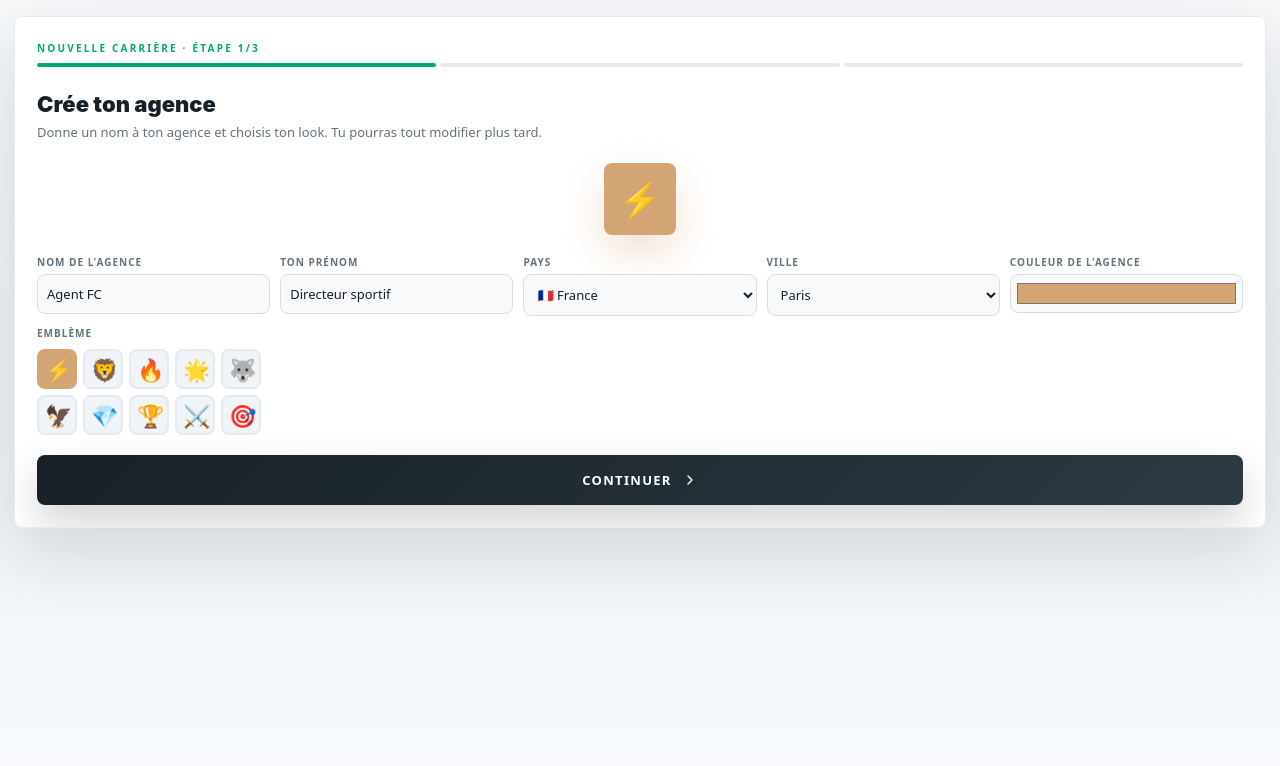
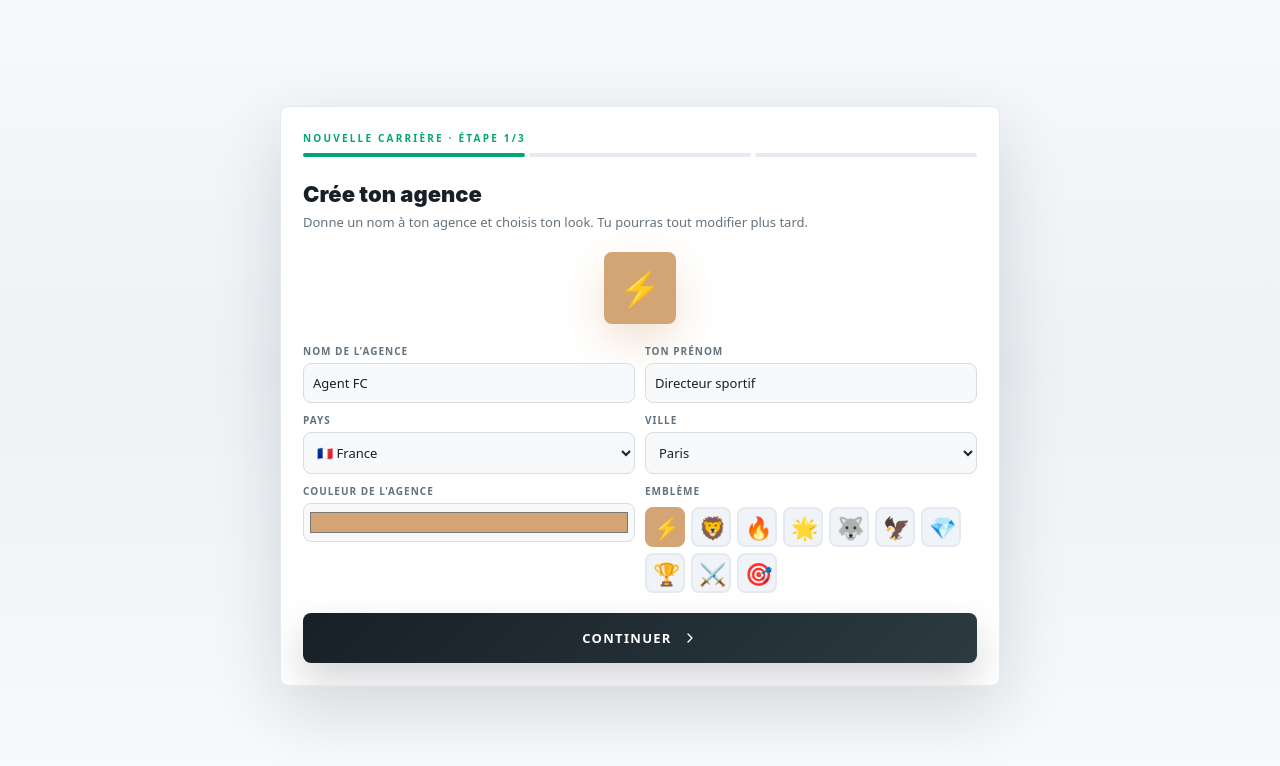
Before and after one commit to Fixi0/AgentGame, a React (Vite) app: page / in a window 1280 px wide. Shown: the top 766 px of the page. Built offline with nearby package versions, Linux system fonts and the light colour scheme.

Commit message:
Lock onboarding viewport and buttons

```diff
--- a/src/components/styles.js
+++ b/src/components/styles.js
@@ -25,11 +25,13 @@ export const S = {
   },
   scrollArea: { flex: 1, overflowY: 'auto', overflowX: 'hidden', WebkitOverflowScrolling: 'touch', background: 'linear-gradient(180deg,#f7f9fb,#eef2f5 46%,#f8fafc)', maxWidth: '100vw' },
   onboardingWrap: {
-    width: '100%',
-    height: '100%',
-    minHeight: '100%',
+    position: 'fixed',
+    inset: 0,
+    width: '100vw',
+    height: '100vh',
+    minHeight: '100vh',
     display: 'flex',
-    alignItems: 'flex-start',
+    alignItems: 'center',
     justifyContent: 'center',
     overflowY: 'auto',
     overflowX: 'hidden',
@@ -41,7 +43,7 @@ export const S = {
   onboardingCard: {
     width: '100%',
     maxWidth: 720,
-    maxWidth: '100vw',
+    maxWidth: 'min(720px, calc(100vw - 28px))',
     minWidth: 0,
     maxHeight: 'calc(100vh - 32px)',
     overflowY: 'auto',
@@ -95,8 +97,8 @@ export const S = {
   sumRow: { display: 'flex', justifyContent: 'space-between', padding: '9px 0', borderBottom: '1px solid #eef2f5', fontSize: 13 },
   sumK: { color: '#64727d', fontFamily: 'system-ui,sans-serif', fontSize: 12 },
   sumV: { fontWeight: 700 },
-  primaryBtn: { width: '100%', background: 'linear-gradient(135deg,#172026,#2c3a42)', color: '#ffffff', border: 'none', padding: 16, borderRadius: 8, fontSize: 13, fontWeight: 900, letterSpacing: '.1em', cursor: 'pointer', display: 'flex', alignItems: 'center', justifyContent: 'center', gap: 10, fontFamily: 'system-ui,sans-serif', marginBottom: 16, boxShadow: '0 18px 38px rgba(15,23,32,.18)', minWidth: 0, maxWidth: '100%', whiteSpace: 'normal', overflowWrap: 'anywhere' },
-  secBtn: { width: '100%', background: '#ffffff', color: '#172026', border: '1px solid #d6dde3', padding: 12, borderRadius: 8, fontSize: 11, fontWeight: 850, letterSpacing: '.1em', cursor: 'pointer', fontFamily: 'system-ui,sans-serif', marginBottom: 16, display: 'flex', alignItems: 'center', justifyContent: 'center', gap: 8, boxShadow: '0 12px 28px rgba(15,23,32,.07)', minWidth: 0, maxWidth: '100%', whiteSpace: 'normal', overflowWrap: 'anywhere' },
+  primaryBtn: { width: '100%', background: 'linear-gradient(135deg,#172026,#2c3a42)', color: '#ffffff', border: 'none', padding: 16, borderRadius: 8, fontSize: 13, fontWeight: 900, letterSpacing: '.1em', cursor: 'pointer', display: 'flex', alignItems: 'center', justifyContent: 'center', gap: 10, fontFamily: 'system-ui,sans-serif', marginBottom: 16, boxShadow: '0 18px 38px rgba(15,23,32,.18)', minWidth: 0, maxWidth: '100%', whiteSpace: 'normal', overflowWrap: 'anywhere', touchAction: 'manipulation' },
+  secBtn: { width: '100%', background: '#ffffff', color: '#172026', border: '1px solid #d6dde3', padding: 12, borderRadius: 8, fontSize: 11, fontWeight: 850, letterSpacing: '.1em', cursor: 'pointer', fontFamily: 'system-ui,sans-serif', marginBottom: 16, display: 'flex', alignItems: 'center', justifyContent: 'center', gap: 8, boxShadow: '0 12px 28px rgba(15,23,32,.07)', minWidth: 0, maxWidth: '100%', whiteSpace: 'normal', overflowWrap: 'anywhere', touchAction: 'manipulation' },
   objCard: { background: '#ffffff', border: '1px solid #e5eaf0', borderRadius: 8, padding: 16, marginBottom: 16, boxShadow: '0 14px 34px rgba(15,23,32,.08)' },
   secTitle: { fontSize: 10, letterSpacing: '.18em', color: '#64727d', display: 'flex', alignItems: 'center', gap: 6, marginBottom: 10, fontFamily: 'system-ui,sans-serif', fontWeight: 850 },
   tagRow: { display: 'flex', flexWrap: 'wrap', gap: 8, marginBottom: 10 },
```
